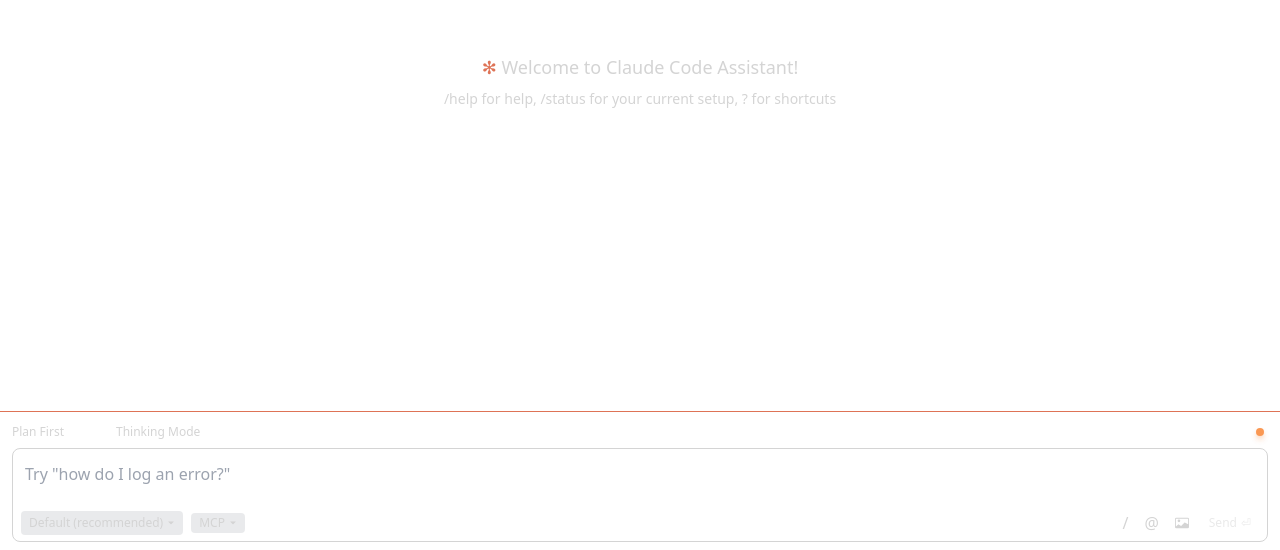
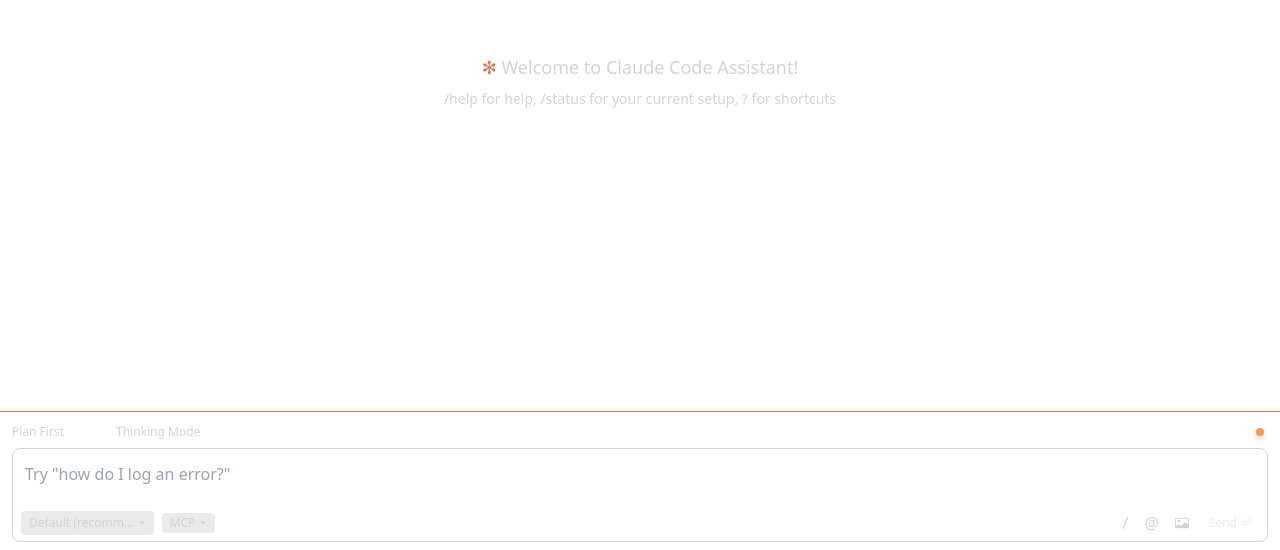
Before and after one commit to Alorse/claude-code-assistant, a React (Vite) app in the folder webview-ui/: page / in a window 1280 px wide. Shown: the part 250-800 px from the top of the page. Built offline with nearby package versions, Linux system fonts and the light colour scheme.

Commit message:
feat(GenericDropdown): add title prop & truncate label
- Added `title` prop to DropdownOption
- Truncated long labels in dropdown

```diff
--- a/webview-ui/src/components/GenericDropdown.tsx
+++ b/webview-ui/src/components/GenericDropdown.tsx
@@ -5,6 +5,7 @@
   value: string;
   label: string;
   description?: string;
+  title?: string;
 }
 
 interface GenericDropdownProps {
@@ -141,7 +142,13 @@
         `}
         title={selectedOption?.description || placeholder}
       >
-        <span>{selectedOption?.label || placeholder}</span>
+          <span>
+            {selectedOption?.label
+              ? (selectedOption.label.length > 15
+                  ? `${selectedOption.label.substring(0, 15)}...`
+                  : selectedOption.label)
+              : placeholder}
+          </span>
         <svg
           width="8"
           height="8"
```
